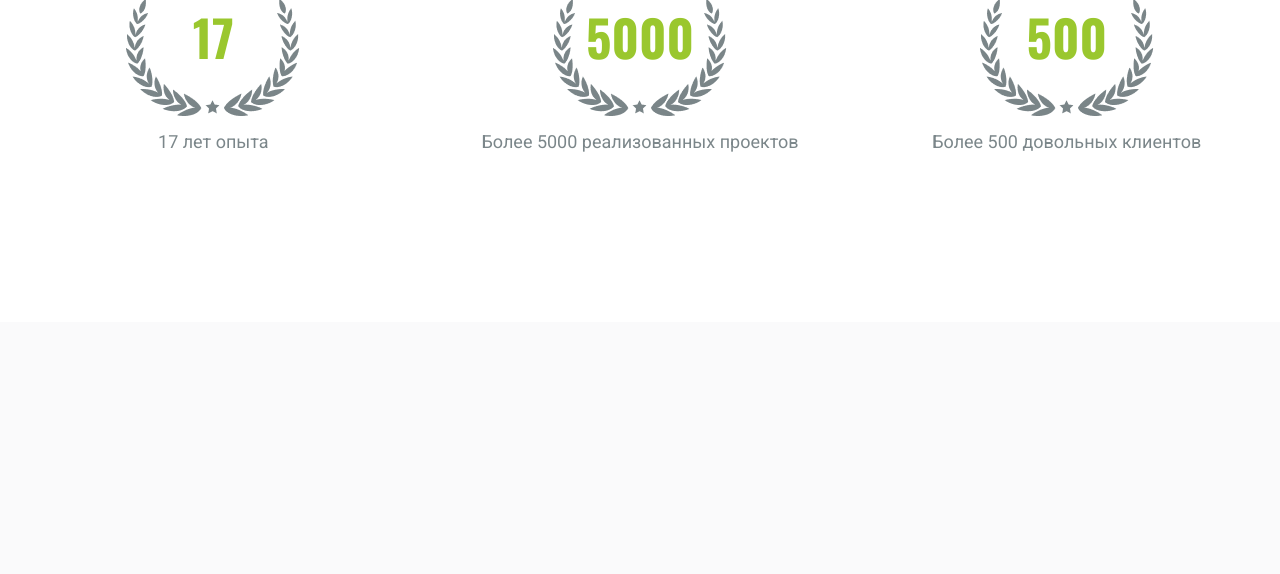
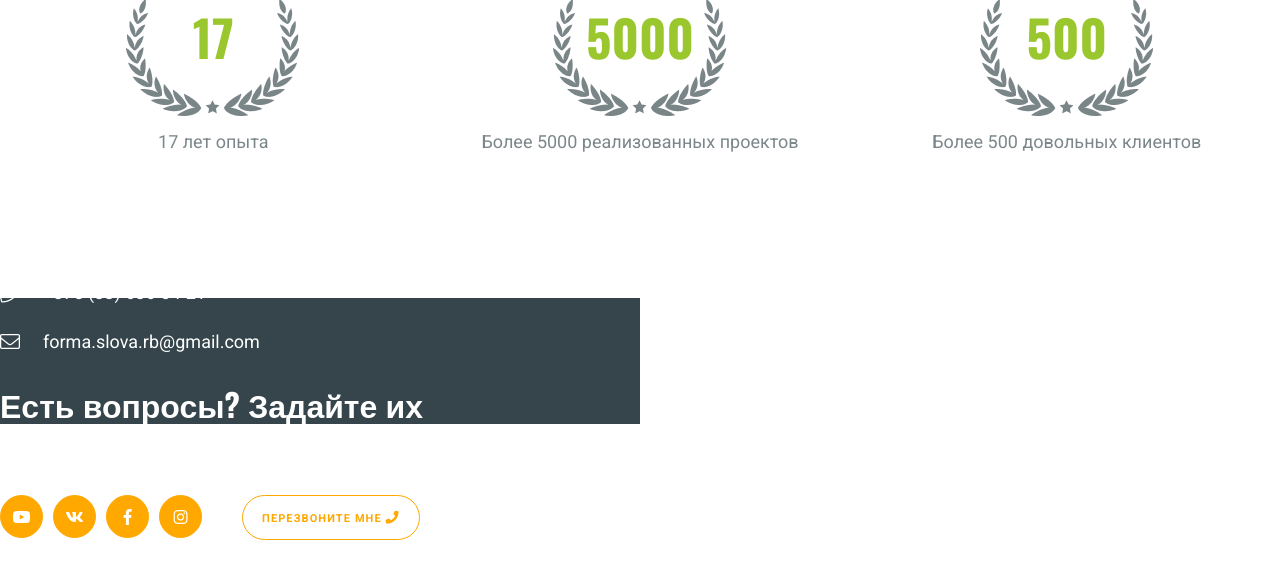
Before and after one commit to TeIxeTawre/forma-slova, a PHP site: page / in a window 1280 px wide. Shown: the part 4055-4629 px from the top of the page. Before the commit the page ends 4207 px from the top, so only its background shows below. Run offline with PHP 8.4, Linux system fonts and the light colour scheme; some libraries are stand-ins or nearby versions.

Commit message:
edit main screen and add footer

```diff
--- a/index.html
+++ b/index.html
@@ -472,7 +472,7 @@
 	</div>
 	<!-- /.container-header -->
 
-	<footer class="footer section">
+	<footer class="footer">
 		<h2 class="h2">
 			Наша компания
 		</h2>
@@ -493,6 +493,67 @@
 				</div>
 			</div>
 			<!-- /.container-ad -->
+
+			<div class="map">
+				<script type="text/javascript" charset="utf-8" async src="https://api-maps.yandex.ru/services/constructor/1.0/js/?um=constructor%3Aa9cd751ef994a27c65e43a34cd91cef9ac86c15a89c57f9306c97e138466f17f&amp;width=100%25&amp;height=510&amp;lang=ru_RU&amp;scroll=false"></script>
+				<div class="contact">
+					<div class="contact-layer">
+						<h3 class="h3">
+							Контакты
+						</h3>
+						<!-- /.h3 -->
+						<a href="https://yandex.ru/maps/?um=constructor%3A2187f9bce6c82a1ed0abfde01300e1a2eeb1d70214ba4f16db27e79d85b242b5&source=constructorLink" class="stroke">
+							<span class="fal fa-map-marker-alt"></span>
+							<p>
+								246043, г.Гомель, 2-й Встречный переулок, 5
+							</p>
+						</a>
+						<!-- /.stroke -->
+						<a href="tel:+375336360421" class="stroke">
+							<span class="fal fa-phone"></span>
+							<p>
+								+375 (33) 636-04-21
+							</p>
+						</a>
+						<!-- /.stroke -->
+						<a href="mailto:forma.slova.rb@gmail.com" class="stroke">
+							<span class="fal fa-envelope"></span>
+							<p>
+								forma.slova.rb@gmail.com
+							</p>
+						</a>
+						<!-- /.stroke -->
+						<h4 class="h4">Есть вопросы? Задайте их нам!</h4>
+						<div class="contact-layer__pair">
+							<a href="#" class="contact-layer__icon contact-layer__icon_youtube">
+								<i class="fab fa-youtube"></i>
+							</a>
+							<!-- /.contact-layer__icon -->
+							<a href="#" class="contact-layer__icon contact-layer__icon-vk">
+								<i class="fab fa-vk"></i>
+							</a>
+							<!-- /.contact-layer__icon -->
+							<a href="#" class="contact-layer__icon contact-layer__icon_facebook">
+								<i class="fab fa-facebook-f"></i>
+							</a>
+							<!-- /.contact-layer__icon -->
+							<a href="#" class="contact-layer__icon contact-layer__icon_instagram">
+								<i class="fab fa-instagram"></i>
+							</a>
+							<!-- /.contact-layer__icon -->
+							<a href="tel:+375336360421" class="btn btn-chang footer-btn">
+								Перезвоните мне
+								<span class="fas fa-phone"></span>
+							</a>
+						</div>
+						<!-- /.contact-layer__pair -->
+						<a href="#" class="conf">Политика конфиденциальности</a>
+					</div>
+					<!-- /.contact-layer -->
+				</div>
+			</div>
+			<!-- /.map -->
+			<div class="green-line"></div>
 		</div>
 		<!-- /.container-header -->
 	</footer>
--- a/sass/_footer.sass
+++ b/sass/_footer.sass
@@ -2,6 +2,27 @@ footer, .footer
  display: flex
  flex-direction: column
  align-items: center
+ padding-top: 13.5rem
+ .footer-btn
+  border-color: $orange
+  color: $orange
+  font-weight: bold
+  font-size: 11px
+  line-height: 13px
+  letter-spacing: 0.1em
+  text-transform: uppercase
+  padding: 1.4rem 1.9rem
+  margin-left: 3rem
+  &:hover
+   color: #fff
+  span
+   font-weight: 900
+   font-size: 13px
+   line-height: 15px
+   letter-spacing: 0.1em
+   text-transform: uppercase
+ .container-ad
+  margin-bottom: 14.6rem
  .company-item
   width: 100%
   max-width: 400px
@@ -26,3 +47,79 @@ footer, .footer
    text-align: center
    color: #5B696D
    opacity: 0.8
+ .map
+  position: relative
+  display: flex
+  flex-direction: column
+  align-items: center
+  width: 100%
+  .contact
+   position: absolute
+   top: 0
+   left: 0
+   width: 50%
+   height: 100%
+   background-color: rgba($main-background, 0.85)
+   display: flex
+   justify-content: flex-end
+   align-items: center
+   padding: 6.3rem 17.1rem 6.3rem 0
+   &-layer
+    &__pair
+     display: flex
+     margin-bottom: 2rem
+    &__icon
+     width: 4.3rem
+     height: 4.3rem
+     border-radius: 50%
+     display: flex
+     justify-content: center
+     align-items: center
+     background: $orange
+     color: #fff
+     font-size: 1.6rem
+     margin-right: 10px
+     border: 1px solid $orange
+     transition: background-color .3s, color .3s, border-color .3s
+     &:hover
+      background-color: transparent
+      color: #fff
+      border-color: #fff
+    h3, .h3
+     font-family: 'Oswald', sans-serif
+     font-weight: bold
+     font-size: 3.8rem
+     line-height: 5.6rem
+     text-transform: uppercase
+     color: #fff
+     margin-bottom: 2.9rem
+    .stroke
+     color: #fff
+     display: flex
+     margin-bottom: 2.8rem
+     &:hover
+      p
+       text-decoration: underline
+     p
+      font-size: 1.8rem
+      line-height: 2.1rem
+     span
+      margin-right: 2.3rem
+      line-height: 2.1rem
+      font-size: 2rem
+    h4
+     margin-top: 1.1rem
+     font-family: 'Oswald', sans-serif
+     font-weight: bold
+     font-size: 3.2rem
+     line-height: 4.7rem
+     color: #fff
+     margin-bottom: 2.1rem
+ .conf
+  font-size: 12px
+  line-height: 14px
+  text-decoration-line: underline
+  color: #fff
+  opacity: 0.5
+  &:hover
+   text-decoration: none
--- a/sass/_media-menu.sass
+++ b/sass/_media-menu.sass
@@ -35,7 +35,7 @@
       margin-bottom: 10px
       text-align: right
       display: inline-block
-      font-size: 1.6rem
+      font-size: 22px
       &:hover
        &:after
         left: 0
```
Also changed, not shown: css/styles.css, 1 other file.
